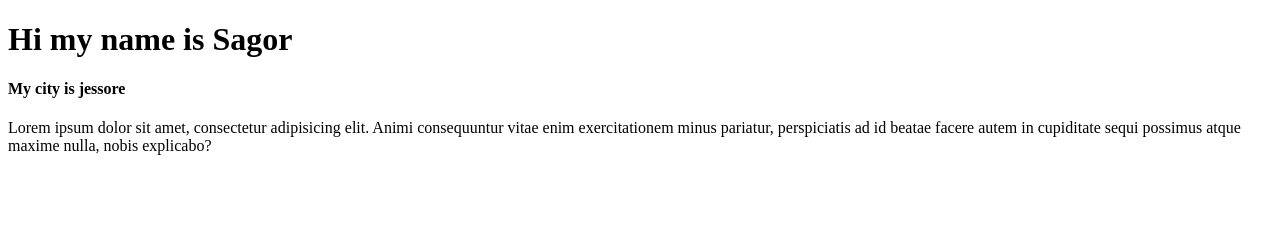
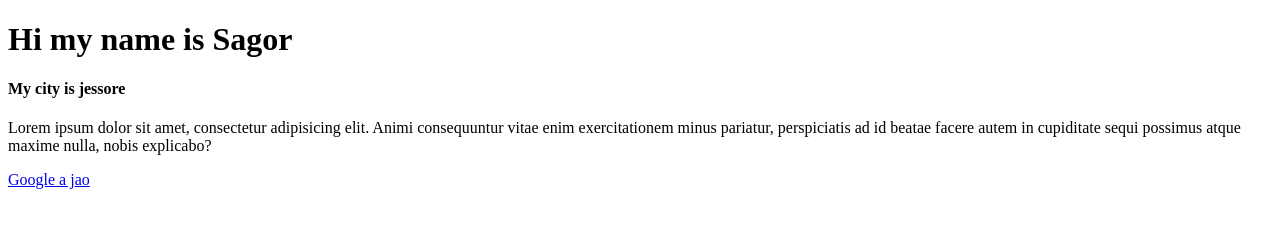
Before and after one commit to mdMahadiHassanSagor/web-day1-html, a plain HTML site: page index.html in a window 1280 px wide. Drawn offline with Linux system fonts and the light colour scheme.

Commit message:
update anchor tag

```diff
--- a/index.html
+++ b/index.html
@@ -10,5 +10,6 @@
     <h1>Hi my name is Sagor</h1>
     <h4>My city is jessore</h4>
     <p>Lorem ipsum dolor sit amet, consectetur adipisicing elit. Animi consequuntur vitae enim exercitationem minus pariatur, perspiciatis ad id beatae facere autem in cupiditate sequi possimus atque maxime nulla, nobis explicabo?</p>
+    <a href="google.com">Google a jao</a>
 </body>
 </html>
```
